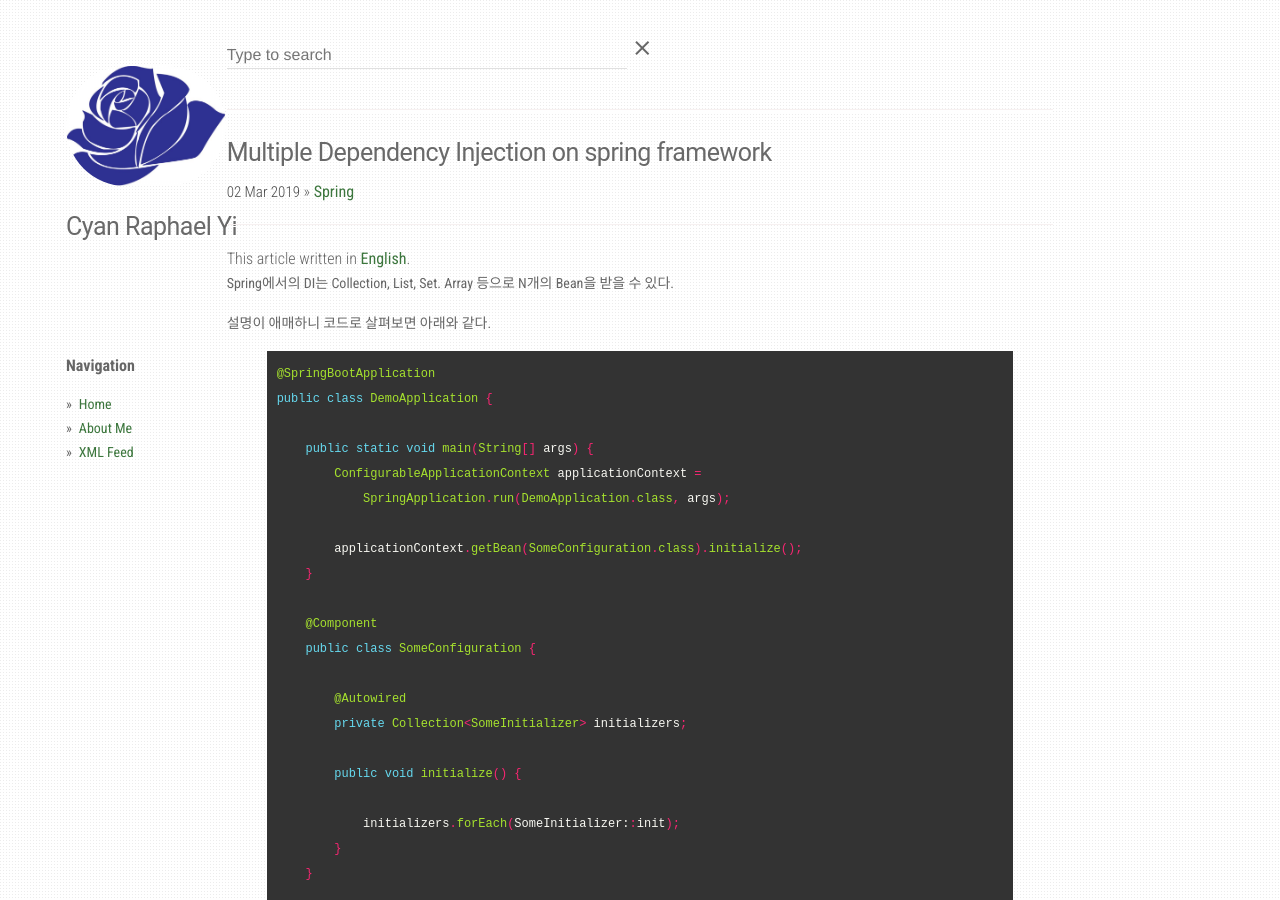
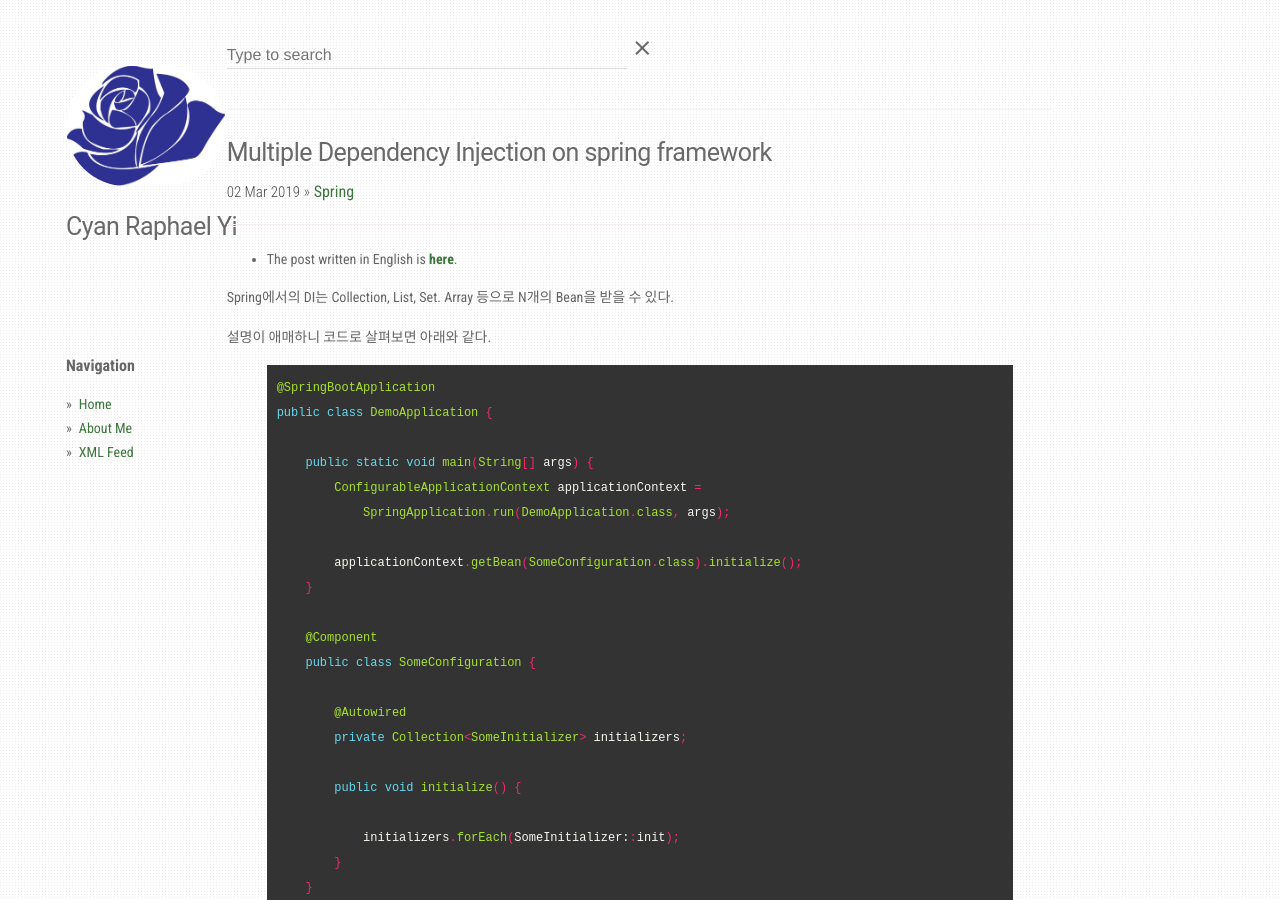
Before and after one commit to CyanRYi/sollabs-demo, a Jekyll site: the page built from _posts/ko/2019-03-02-Multiple-Autowired.md, in a window 1280 px wide and 900 px high. Built offline with Jekyll 4.4.1, drawn with Linux system fonts in a browser that asks for light colours.

Commit message:
언어 선택 link를 list style로 적용

```diff
--- a/_layouts/post_view.html
+++ b/_layouts/post_view.html
@@ -17,11 +17,13 @@ layout: default
 {% capture refererUri %}{{ site.url }}{{ page.slug }}{% endcapture %}
 {% include fb_buttons.html %}
 <hr/>
-{% for post in site.posts %}
-    {% if post.slug == page.slug and post.language != page.language %}
-        This article written in <a href="{{ site.url }}{{ post.url }}">{{ post.language }}</a>.
-    {% endif %}
-{% endfor %}
+<ul>
+    {% for post in site.posts %}
+        {% if post.slug == page.slug and post.language != page.language %}
+            <li>The post written in {{ post.language }} is <a href="{{ site.url }}{{ post.url }}"><strong>here</strong></a>.</li>
+        {% endif %}
+    {% endfor %}
+</ul>
 <div class="content">
     <div class="post">{{ content }}</div>
 </div>
```
